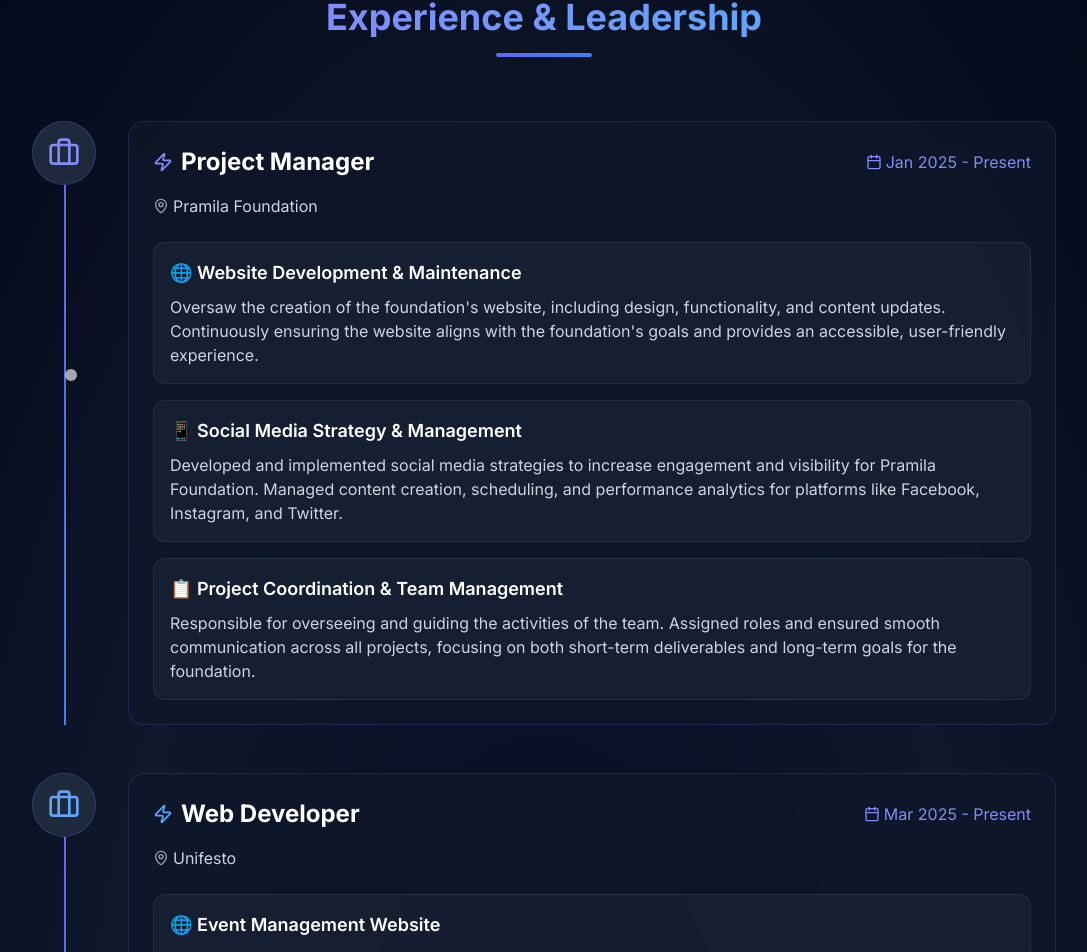
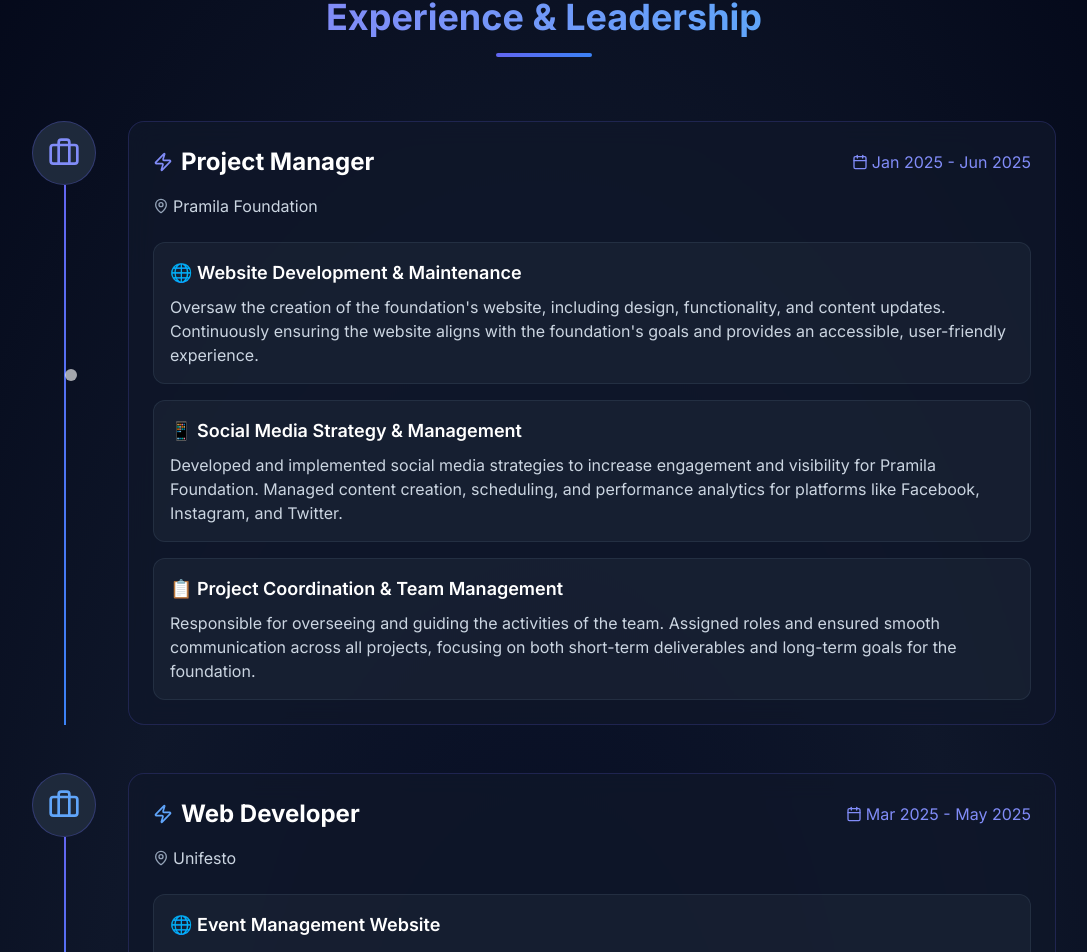
Before and after one commit to PranayTadakamalla/Portfolio, a Next.js app: page / in a window 1280 px wide. Shown: the part 1827-2779 px from the top of the page, without its empty margins (96-1183 px from the left). Built offline with nearby package versions, Linux system fonts and the light colour scheme.

Commit message:
Update Experience.tsx

```diff
--- a/app/components/Experience.tsx
+++ b/app/components/Experience.tsx
@@ -7,7 +7,7 @@ import SectionHeading from "./SectionHeading"
 export default function Experience() {
   const experiences = [
     {
-      period: "Jan 2025 - Present",
+      period: "Jan 2025 - Jun 2025",
       role: "Project Manager",
       company: "Pramila Foundation",
       color: "indigo",
@@ -31,7 +31,7 @@ export default function Experience() {
       ],
     },
     {
-      period: "Mar 2025 - Present",
+      period: "Mar 2025 - May 2025",
       role: "Web Developer",
       company: "Unifesto",
       color: "blue",
```
